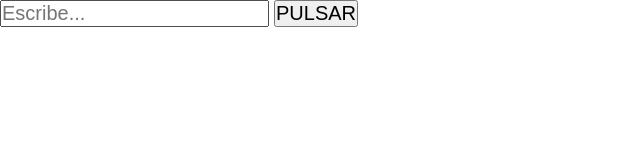
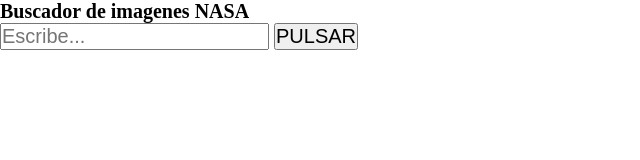
Before and after one commit to christhevoid/API-Proyect-NASA, a plain HTML site: page index.html in a window 1280 px wide. Shown: the whole page, without its empty margins (0-640 px from the left). Drawn offline with nearby package versions, Linux system fonts and the light colour scheme.

Commit message:
Second commit

```diff
--- a/index.html
+++ b/index.html
@@ -9,6 +9,7 @@
     </head>
     <body>
         <div>
+            <h2>Buscador de imagenes NASA</h2>
             <input type="text" id="searchInput" placeholder="Escribe...">
             <button id="buttonGET">PULSAR</button>
         </div>
```
